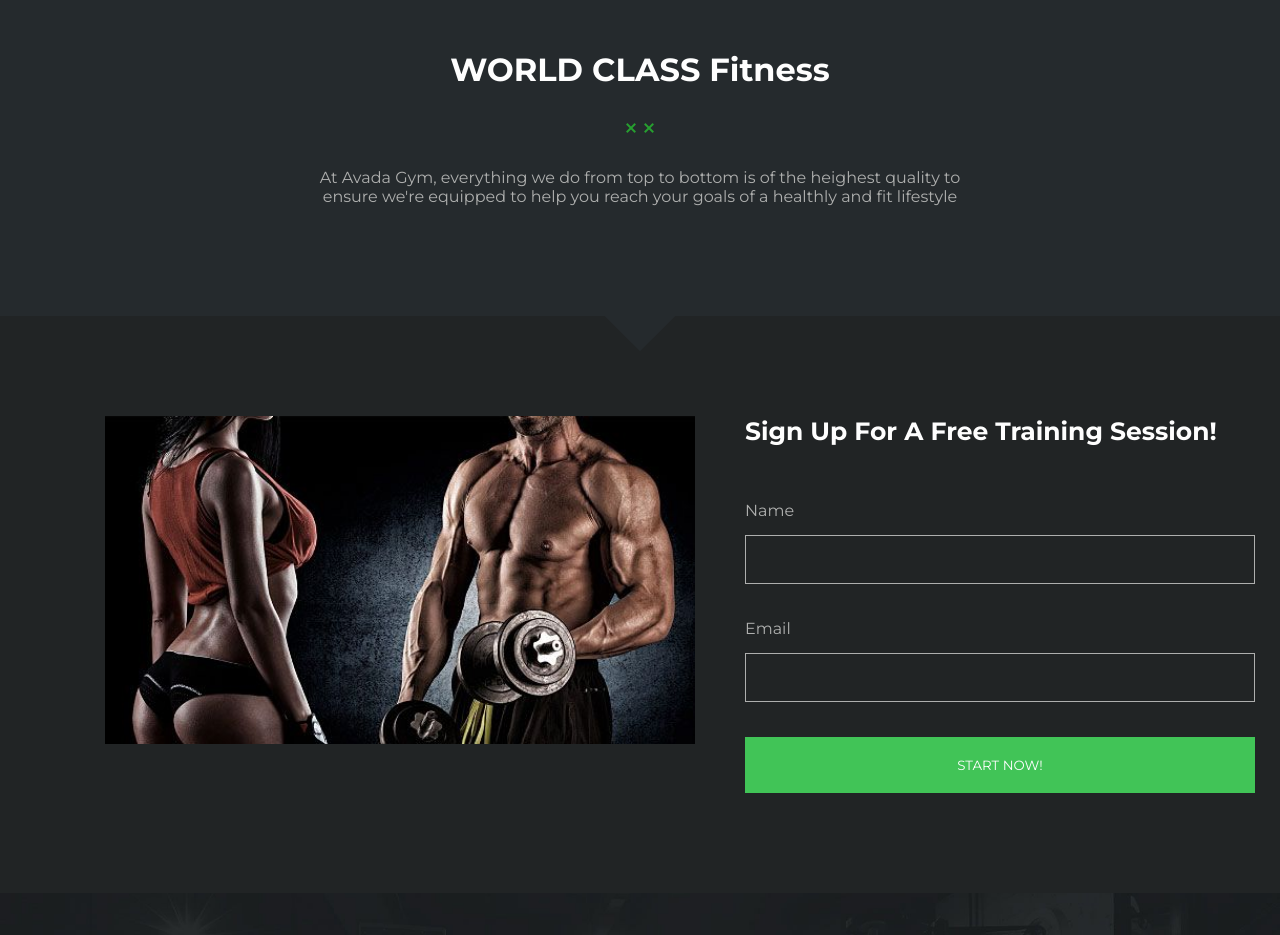
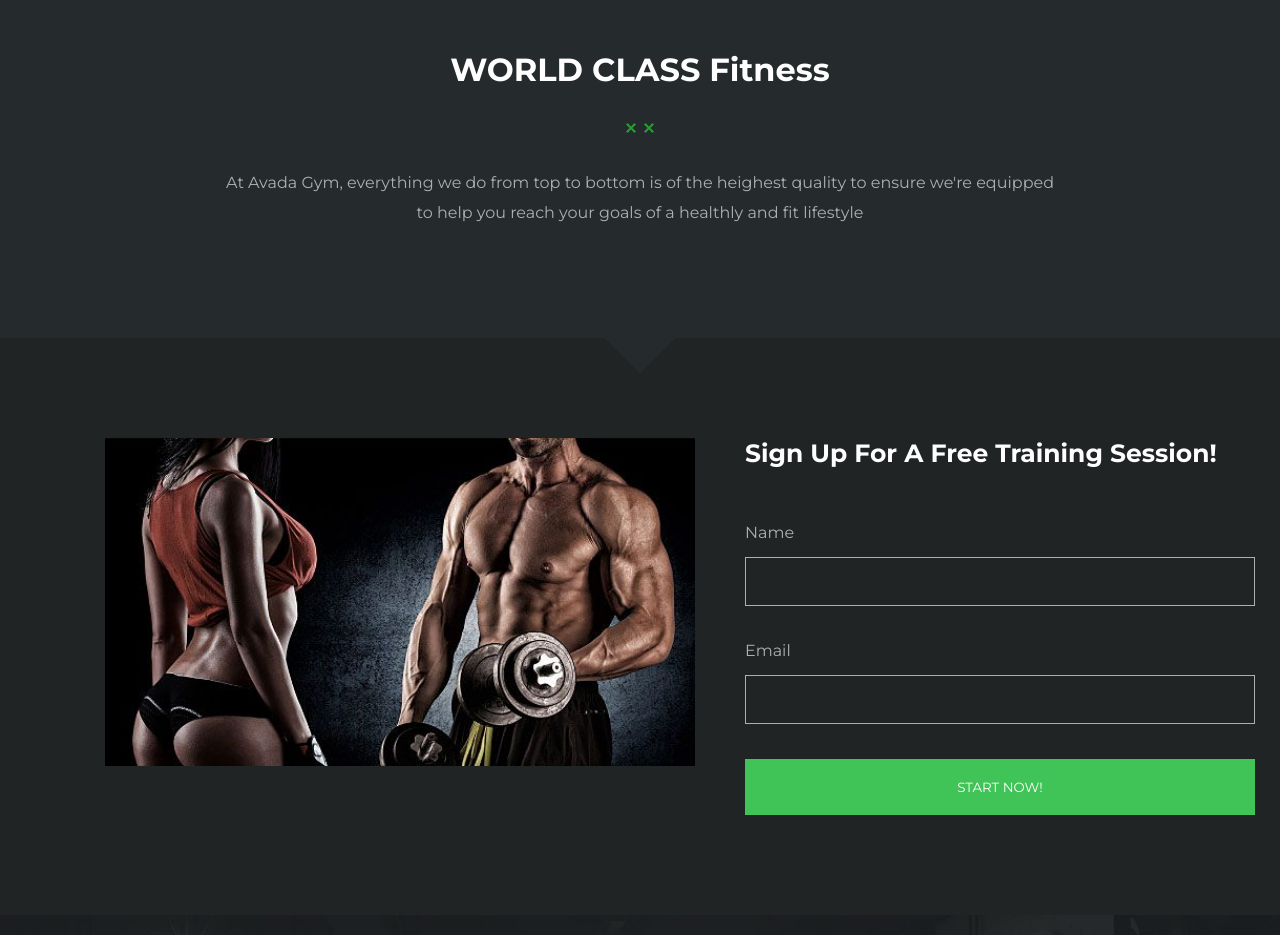
Before and after one commit to pizzi9523/proj-html-vuejs, a Vue app: page / in a window 1280 px wide. Shown: the part 1020-1955 px from the top of the page. Built offline with nearby package versions, Linux system fonts and the light colour scheme; the HTML template or start-up script is replaced by a standard one.

Commit message:
fix text in signUp component

```diff
--- a/src/components/SectionTitle.vue
+++ b/src/components/SectionTitle.vue
@@ -33,10 +33,11 @@ export default {
     font-size: 32px;
   }
   p {
-    width: 750px;
+    width: 900px;
     margin: auto;
     padding: 30px;
     color: $secondary-text-color;
+    line-height: 30px;
   }
 }
 </style>
```
